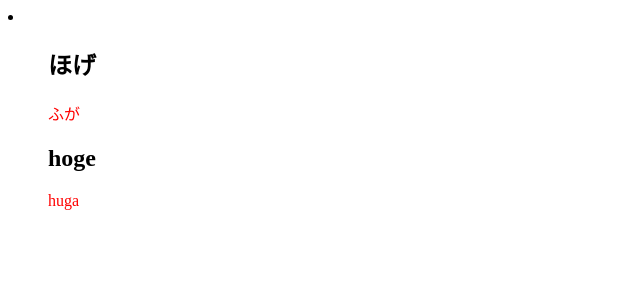
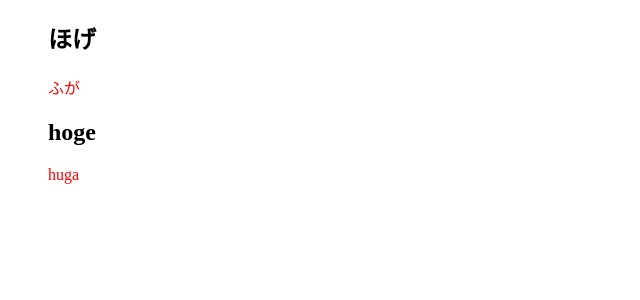
Before and after one commit to nakanokurenai/tagebuch, a Vue app: page / in a window 1280 px wide. Shown: the top 300 px of the page, without its empty margins (0-640 px from the left). Built offline with nearby package versions, Linux system fonts and the light colour scheme; the HTML template or start-up script is replaced by a standard one.

Commit message:
li は子要素

```diff
--- a/src/App.vue
+++ b/src/App.vue
@@ -1,13 +1,13 @@
 <template>
   <div>
-    <li>
-      <ul v-for="post in posts" :key="post.id">
+    <ol>
+      <li v-for="post in posts" :key="post.id">
         <section>
           <h1>{{post.title}}</h1>
           <p>{{post.body}}</p>
         </section>
-      </ul>
-    </li>
+      </li>
+    </ol>
   </div>
 </template>
 
@@ -31,6 +31,9 @@ export default {
 </script>
 
 <style scoped>
+li {
+  list-style-type: none;
+}
 p {
   color: red;
 }
```
